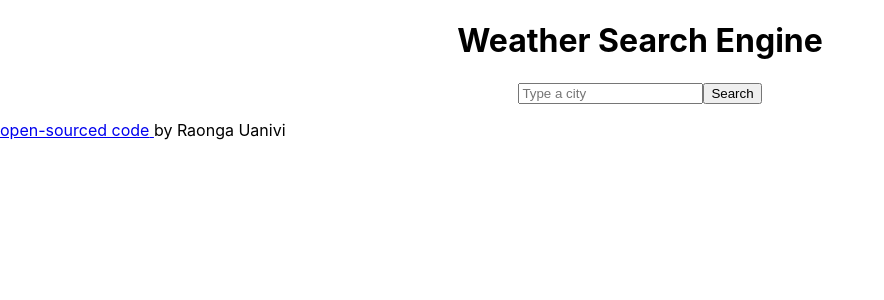
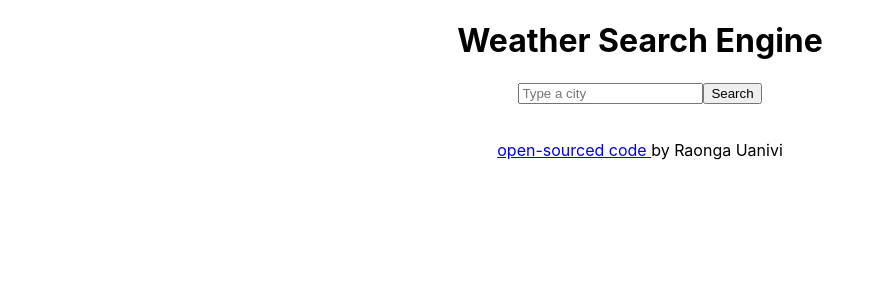
Before and after one commit to Raonga/react-weather, a React (Create React App) app: page / in a window 1280 px wide. Shown: the top 300 px of the page, without its empty margins (0-884 px from the left). Built offline with nearby package versions, Linux system fonts and the light colour scheme.

Commit message:
Update index.js

```diff
--- a/src/index.js
+++ b/src/index.js
@@ -12,18 +12,16 @@ root.render(
       <div>
         <h1>Weather Search Engine</h1>
         <WeatherSearch />
+        <br />
+        <p>
+          <a href="https://github.com/Raonga/react-weather">
+            {" "}
+            open-sourced code{" "}
+          </a>{" "}
+          by Raonga Uanivi
+        </p>
       </div>
     </div>
-
-    <footer>
-      <p>
-        <a href="https://github.com/Raonga/react-weather" target="_blank">
-          {" "}
-          open-sourced code{" "}
-        </a>{" "}
-        by Raonga Uanivi
-      </p>
-    </footer>
   </React.StrictMode>
 );
 
```
